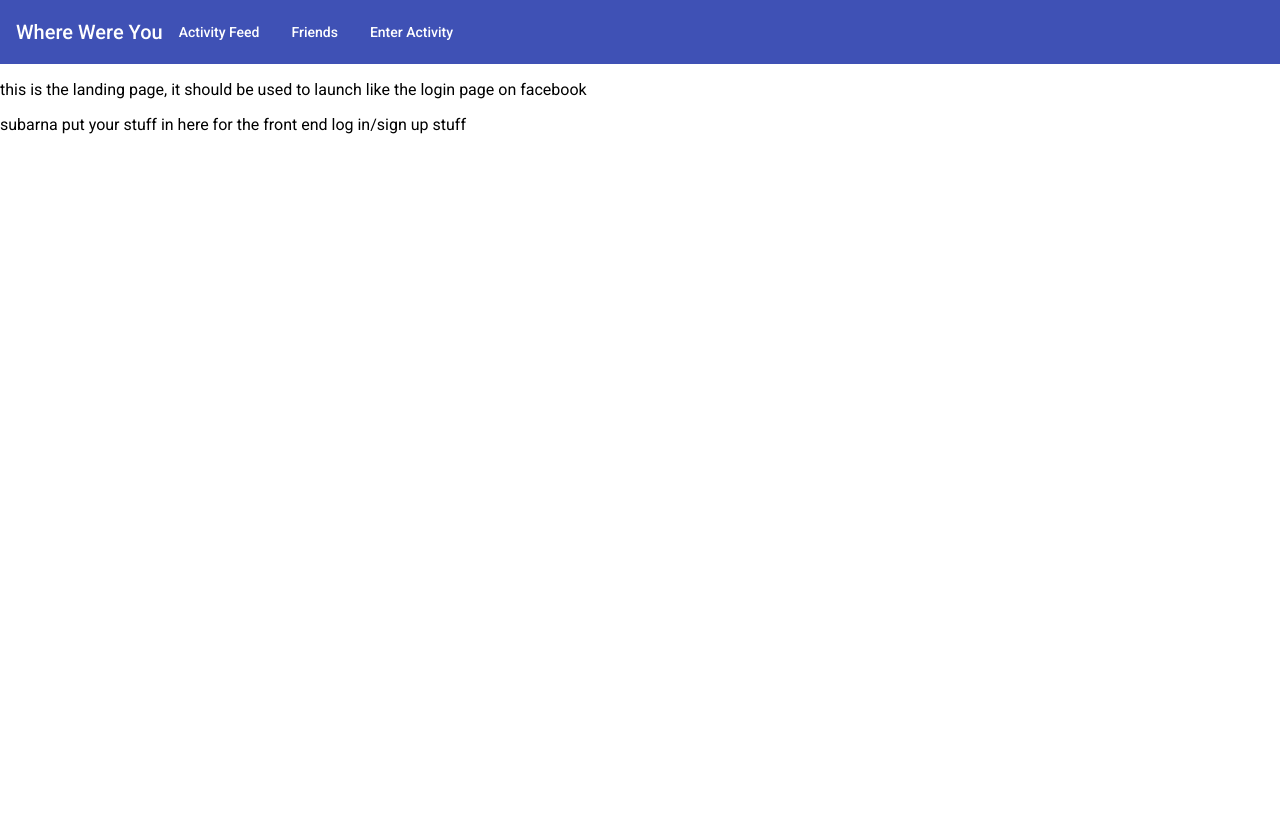
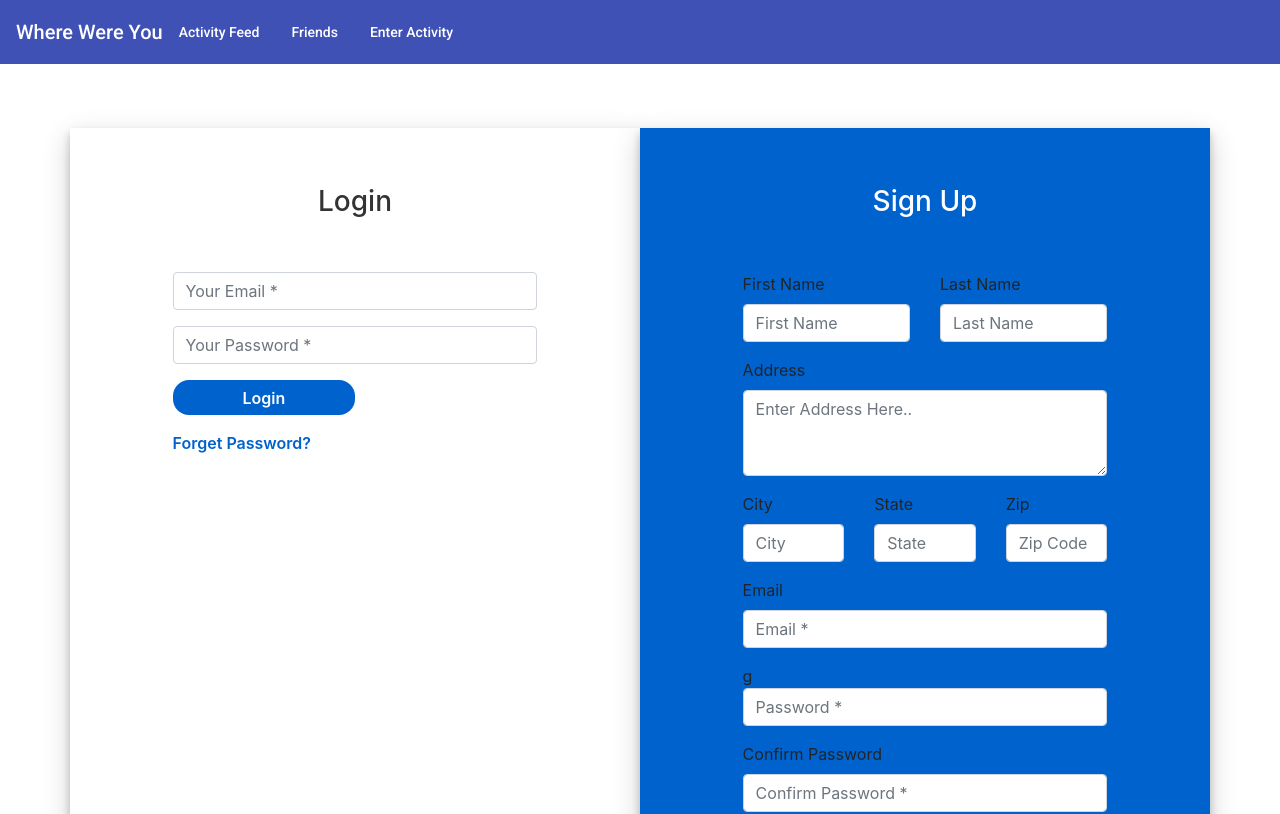
Before and after one commit to brynnwharton/2020-481-Team8, an Angular app in the folder where-were-you/: page / in a window 1280 px wide. Shown: the top 814 px of the page. Built offline with nearby package versions, Linux system fonts and the light colour scheme.

Commit message:
log in component added

```diff
--- a/where-were-you/angular.json
+++ b/where-were-you/angular.json
@@ -123,5 +123,8 @@
       }
     }
   },
-  "defaultProject": "where-were-you"
+  "defaultProject": "where-were-you",
+  "cli": {
+    "analytics": false
+  }
 }
--- a/where-were-you/src/app/login/login.component.css
+++ b/where-were-you/src/app/login/login.component.css
@@ -0,0 +1,53 @@
+.login-container{
+    margin-top: 5%;
+    margin-bottom: 5%;
+}
+.login-form-1{
+    padding: 5%;
+    box-shadow: 0 5px 8px 0 rgba(0, 0, 0, 0.2), 0 9px 26px 0 rgba(0, 0, 0, 0.19);
+}
+
+.login-form-1 h3{
+    text-align: center;
+    color: #333;
+}
+.login-form-2{
+    padding: 5%;
+    background: #0062cc;
+    box-shadow: 0 5px 8px 0 rgba(0, 0, 0, 0.2), 0 9px 26px 0 rgba(0, 0, 0, 0.19);
+}
+.login-form-2 h3{
+    text-align: center;
+    color: #fff;
+}
+.login-container form{
+    padding: 10%;
+}
+.btnSubmit
+{
+    width: 50%;
+    border-radius: 1rem;
+    padding: 1.5%;
+    border: none;
+    cursor: pointer;
+}
+.login-form-1 .btnSubmit{
+    font-weight: 600;
+    color: #fff;
+    background-color: #0062cc;
+}
+.login-form-2 .btnSubmit{
+    font-weight: 600;
+    color: #0062cc;
+    background-color: #fff;
+}
+.login-form-2 .ForgetPwd{
+    color: #fff;
+    font-weight: 600;
+    text-decoration: none;
+}
+.login-form-1 .ForgetPwd{
+    color: #0062cc;
+    font-weight: 600;
+    text-decoration: none;
+}
--- a/where-were-you/src/app/login/login.component.html
+++ b/where-were-you/src/app/login/login.component.html
@@ -1,6 +1,85 @@
-<body>
-  <p>this is the landing page, it should be used to launch like the login page on facebook</p>
-  <p>subarna put your stuff in here for the front end log in/sign up stuff</p>
-</body>
 
-<router-outlet></router-outlet>
+  <style></style>
+  <link href="//maxcdn.bootstrapcdn.com/bootstrap/4.1.1/css/bootstrap.min.css" rel="stylesheet" id="bootstrap-css">
+      <script src="//maxcdn.bootstrapcdn.com/bootstrap/4.1.1/js/bootstrap.min.js"></script>
+      <script src="//cdnjs.cloudflare.com/ajax/libs/jquery/3.2.1/jquery.min.js"></script>
+      <!------ Include the above in your HEAD tag ---------->
+    <body>
+
+
+      <div class="container login-container">
+                  <div class="row">
+                               <div class="col-md-6 login-form-1">
+                          <h3>Login</h3>
+                          <form>
+                              <div class="form-group">
+                                  <input type="text" class="form-control" placeholder="Your Email *" value="" />
+                              </div>
+                              <div class="form-group">
+                                  <input type="password" class="form-control" placeholder="Your Password *" value="" />
+                              </div>
+                              <div class="form-group">
+                                  <input type="submit" class="btnSubmit" value="Login" />
+                              </div>
+                              <div class="form-group">
+                                  <a href="#" class="ForgetPwd">Forget Password?</a>
+                              </div>
+                          </form>
+                                  </div>
+
+
+                      <div class="col-md-6 login-form-2">
+                          <h3>Sign Up</h3>
+                          <form>
+                            <div class="row">
+                              <div class="col-sm-6 form-group">
+                                <label>First Name</label>
+                                <input type="text" placeholder="First Name" class="form-control">
+                              </div>
+                              <div class="col-sm-6 form-group">
+                                <label>Last Name</label>
+                                <input type="text" placeholder="Last Name" class="form-control">
+                              </div>
+                            </div>
+                            <div class="form-group">
+                              <label>Address</label>
+                              <textarea placeholder="Enter Address Here.." rows="3" class="form-control"></textarea>
+                            </div>
+                              <div class="row">
+                                   <div class="col-sm-4 form-group">
+                                <label>City</label>
+                                <input type="text" placeholder="City" class="form-control">
+                              </div>
+                              <div class="col-sm-4 form-group">
+                                <label>State</label>
+                                <input type="text" placeholder="State" class="form-control">
+                              </div>
+                              <div class="col-sm-4 form-group">
+                                <label>Zip</label>
+                                <input type="text" placeholder="Zip Code" class="form-control">
+                              </div>
+                            </div>
+
+                              <div class="form-group">
+                                <label>Email</label>
+                                <input type="text" class="form-control" placeholder="Email *" value="" />
+                             </div>
+                            <div class="form-group">
+  g
+                                <input type="password" class="form-control" placeholder="Password *" value="" />
+                            </div>
+                            <div class="form-group">
+                              <label>Confirm Password</label>
+                              <input type="password" class="form-control" placeholder="Confirm Password *" value="" />
+                          </div>
+                            <div class="form-group">
+                                <input type="submit" class="btnSubmit" value="Register"/>
+                            </div>
+
+                          </form>
+                      </div>
+                  </div>
+              </div>
+  </body>
+
+  <router-outlet></router-outlet>
```
Also changed, not shown: 1 other file (tests, documents, lock files or other folders).
